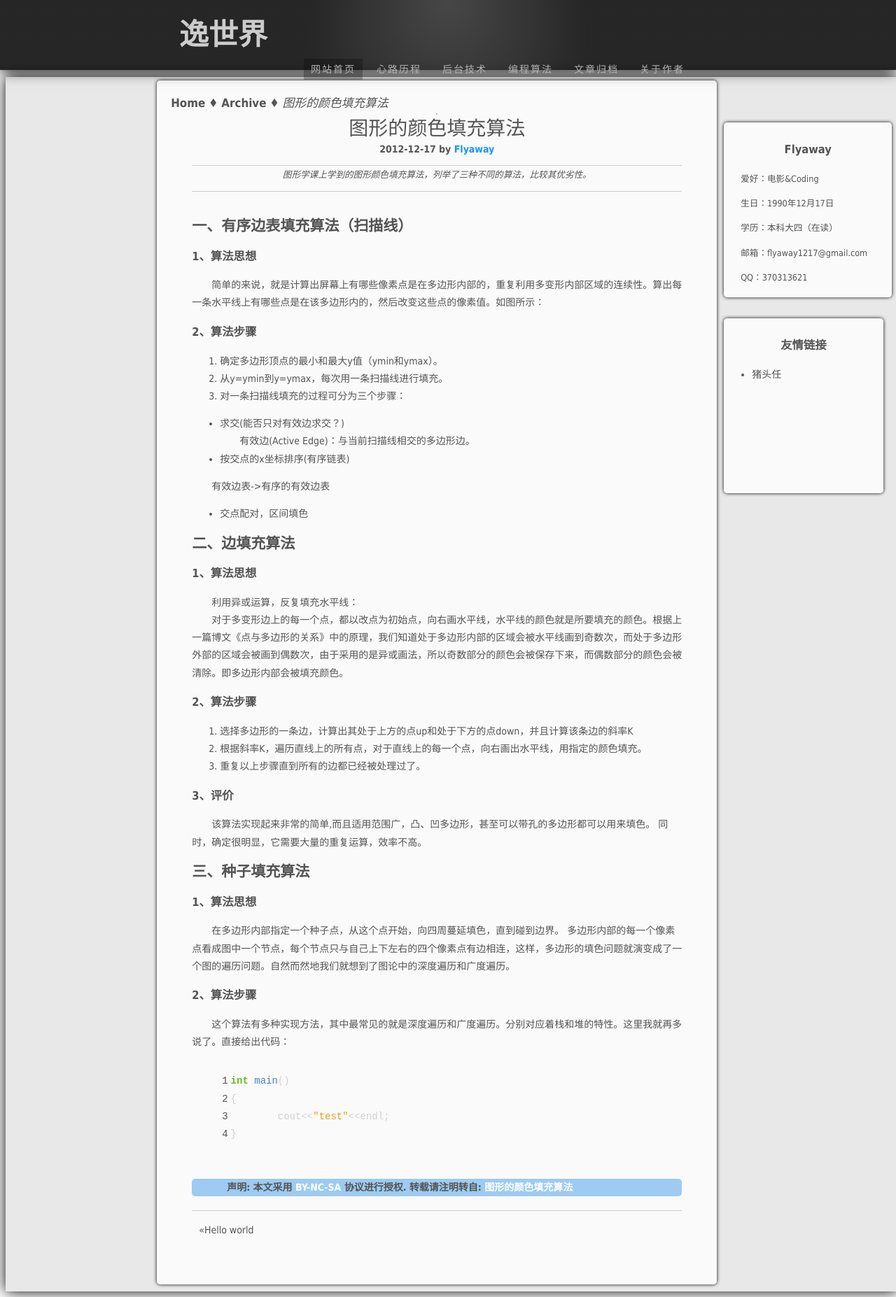
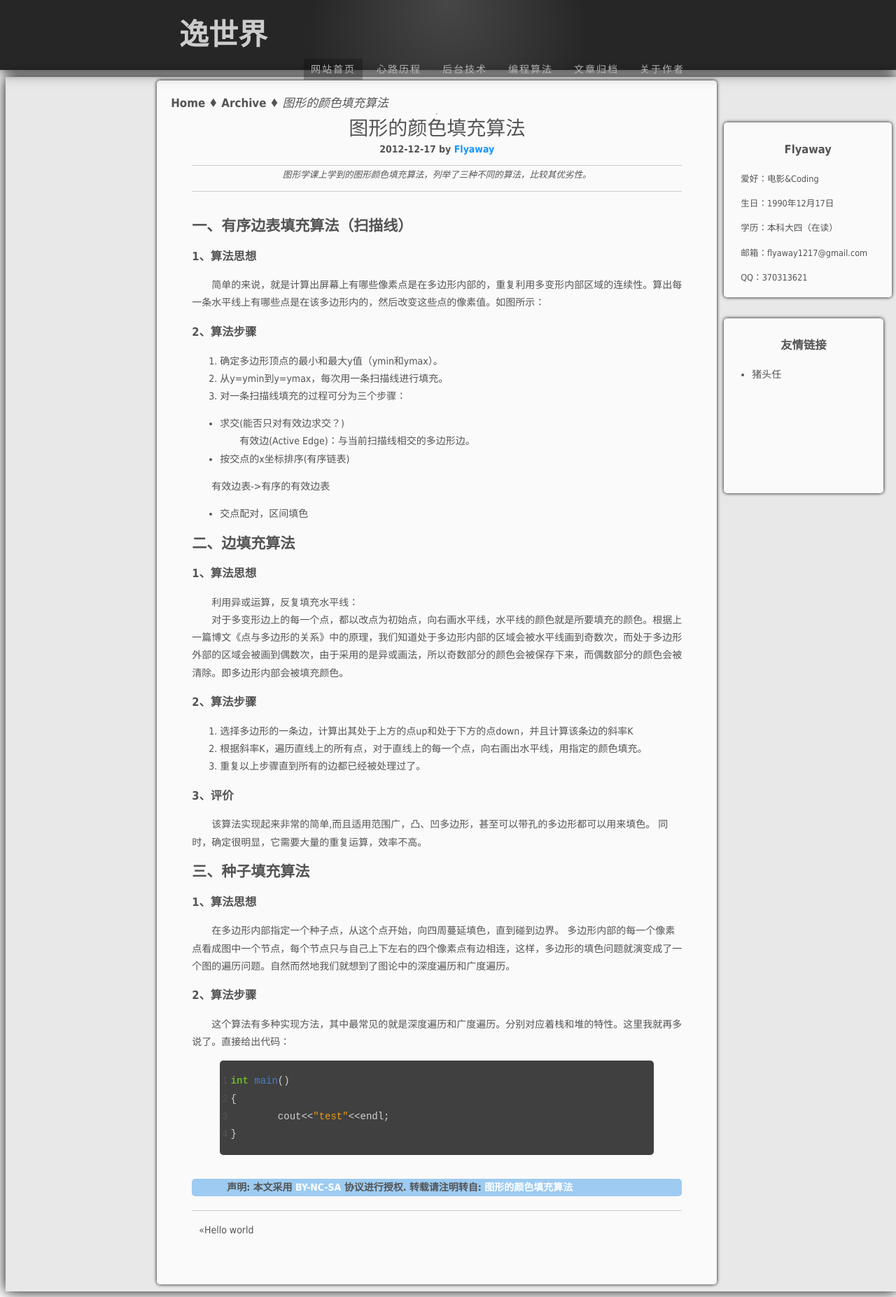
Before and after one commit to flyaway1217/flyaway1217.github.com, a Jekyll site: the page built from _posts/2012-12-17-color-filled.md, in a window 1280 px wide. Shown: the whole page at 70% size. Built offline with Jekyll 4.4.1, drawn with Linux system fonts in a browser that asks for light colours; Markdown is read by kramdown in place of the engine named in the settings.

Commit message:
Update the syntax.css

```diff
--- a/css/syntax.css
+++ b/css/syntax.css
@@ -1,4 +1,4 @@
-.hll { background-color: #404040 }
+.highlight { background-color: #404040 }
 .c { color: #999999; font-style: italic } /* Comment */
 .err { color: #a61717; background-color: #e3d2d2 } /* Error */
 .g { color: #d0d0d0 } /* Generic */
```
